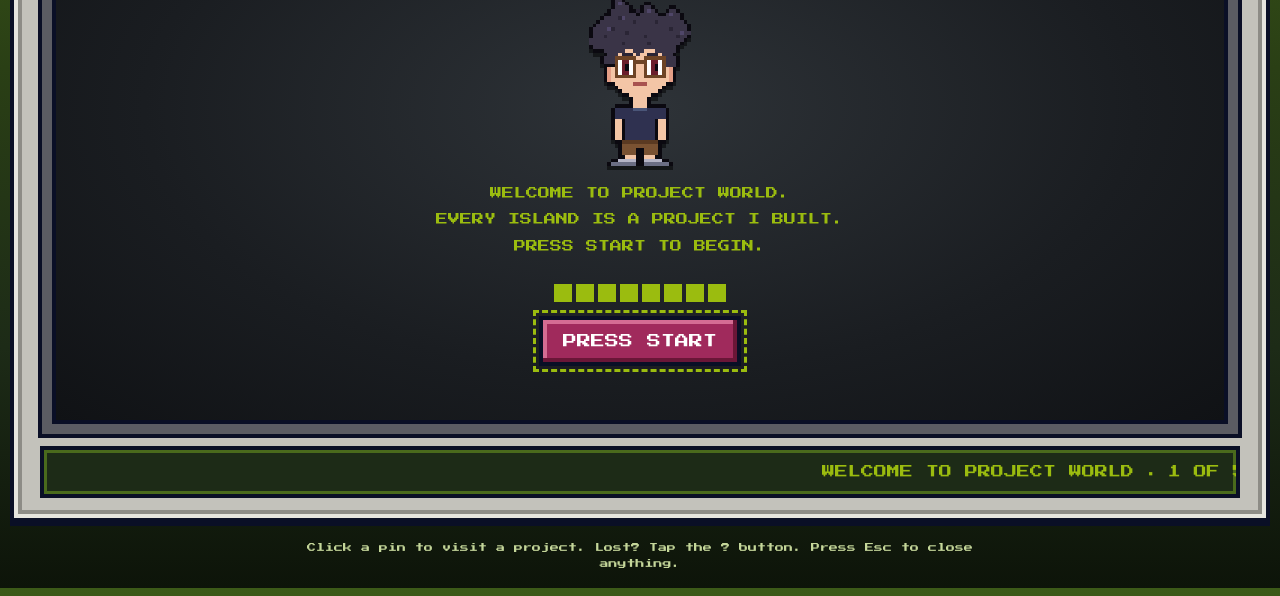
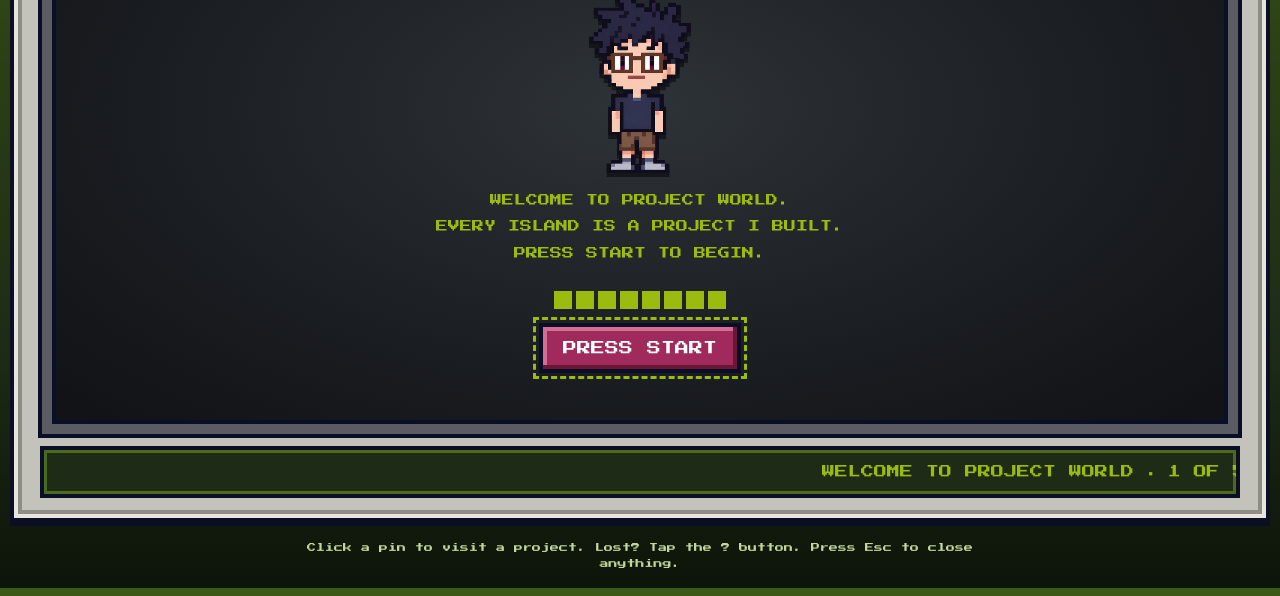
Before and after one commit to aalemany00/project-world, a plain HTML site: page index.html in a window 1280 px wide. Shown: the part 212-808 px from the top of the page. Drawn offline with Linux system fonts and the light colour scheme.

Commit message:
Add files via upload

```diff
--- a/devlog.js
+++ b/devlog.js
@@ -14,12 +14,12 @@ window.DEVLOG = [
     date: "2026-10-09",
     title: "Round 4: new character sprite and green background",
     items: [
-      "Replaced the guide with the sprite I supplied: big spiky hair, brown glasses, a navy tee, brown shorts, and gray sneakers. He still blinks and looks around.",
+      "Replaced the guide with the exact sprite image I supplied (cut out of its blue background): big spiky hair, brown glasses, a navy tee, brown shorts, and gray sneakers. He still blinks and looks around; his eyes are redrawn on top of the picture.",
       "Changed the page background to the same dark green as the title plate.",
       "Still to do: sound effects (I will supply the audio), then the zoom-in worlds."
     ],
     misreads: [
-      "The AI's own anime-style sprite did not look like the one I wanted. It worked much better once I handed it an actual image to copy."
+      "The AI kept redrawing my character by hand and it never matched the picture I gave it. It only got right when I told it to use the actual image, and to show me a preview before putting it in the site."
     ]
   },
   {
--- a/index.html
+++ b/index.html
@@ -34,13 +34,13 @@
       </div>
 
       <div class="hero" id="hero" role="button" tabindex="0" aria-label="Say hi to the guide">
-        <canvas id="heroCanvas" width="28" height="46" aria-hidden="true"></canvas>
+        <canvas id="heroCanvas" width="256" height="454" aria-hidden="true"></canvas>
         <div class="bubble" id="bubble" hidden></div>
       </div>
       <!-- boot-up intro -->
       <div class="boot" id="boot">
         <h2 class="boot-title">PROJECT WORLD</h2>
-        <canvas class="boot-hero" id="bootHero" width="28" height="46" aria-hidden="true"></canvas>
+        <canvas class="boot-hero" id="bootHero" width="256" height="454" aria-hidden="true"></canvas>
         <p class="boot-text" id="bootText" aria-live="polite"></p>
         <div class="loadbar" id="loadbar" aria-hidden="true"></div>
         <button class="start-btn" id="startBtn" type="button" hidden>PRESS START</button>
--- a/main.js
+++ b/main.js
@@ -166,119 +166,50 @@
     }
   }
 
-  // ---------- guide sprite: anime-style pixel Adrian (28 x 46) ----------
-  //  Built from shapes so it is easy to tweak. The eyes are painted separately
-  //  so he can blink and look around.
-  var HERO_W = 28, HERO_H = 46;
+  // ---------- guide sprite: Adrian's pixel character (guide.png) ----------
+  //  guide.png is the cut-out sprite you supplied. The eyes are re-drawn on top of it
+  //  so he can blink and look around. The numbers below are positions measured on the
+  //  original 724 x 1283 picture, so they still work if guide.png is resized.
+  //  (If you ever swap guide.png for a different picture, these numbers need updating.)
+  var GUIDE_SRC = "guide.png";
+  var GUIDE_REF = { w: 724, h: 1283 };
+  var GUIDE_EYES = [                       // [x, y, width, height]
+    { lens: [187, 461, 95, 93], iris: [222, 461, 33, 93] },
+    { lens: [400, 461, 98, 93], iris: [431, 461, 32, 93] }
+  ];
+  var GUIDE_WHITE = "#fefefe", GUIDE_SKIN = "#facbb3", GUIDE_LID = "#0b0910";
 
-  var HERO_COLORS = {
-    o: "#0b0910",                      // outline
-    h: "#3a3447", d: "#2a2535", H: "#4f4668",   // hair, hair shadow, hair highlight
-    s: "#f3c5a6", S: "#e59f87",        // skin, skin shade
-    g: "#6d4426",                      // glasses
-    w: "#ffffff", i: "#6b1e2c", e: "#0b0910",   // eye white, iris, pupil
-    m: "#a8524f",                      // mouth
-    t: "#2f3150", T: "#4a5578",        // shirt, collar
-    r: "#7a5232", R: "#5b3a22",        // shorts, waistband
-    k: "#b4b4c6", K: "#6b6e84"         // sneakers, soles
-  };
-
-  function buildHeroGrid() {
-    var g = [], x, y;
-    for (y = 0; y < HERO_H; y++) { g.push([]); for (x = 0; x < HERO_W; x++) g[y].push("."); }
-    function rect(rx, ry, w, h, ch) {
-      for (var j = ry; j < ry + h; j++)
-        for (var i = rx; i < rx + w; i++)
-          if (i >= 0 && i < HERO_W && j >= 0 && j < HERO_H) g[j][i] = ch;
-    }
-    function px(ix, iy, ch) { rect(ix, iy, 1, 1, ch); }
-    function spans(list, ch) { list.forEach(function (s) { rect(s[1], s[0], s[2] - s[1] + 1, 1, ch); }); }
-
-    // neck, ears, face
-    rect(12, 27, 4, 3, "s");
-    rect(5, 19, 2, 4, "s"); rect(21, 19, 2, 4, "s");
-    rect(7, 14, 14, 10, "s");
-    spans([[24, 8, 19], [25, 9, 18], [26, 11, 16], [27, 12, 15]], "s");
-
-    // body
-    rect(10, 30, 8, 9, "t");
-    rect(8, 30, 2, 3, "t"); rect(18, 30, 2, 3, "t");       // sleeves
-    rect(7, 30, 1, 3, "t"); rect(20, 30, 1, 3, "t");
-    rect(7, 33, 2, 6, "s"); rect(19, 33, 2, 6, "s");       // arms and hands
-    spans([[39, 9, 18], [40, 9, 18], [41, 9, 12], [41, 15, 18], [42, 9, 12], [42, 15, 18]], "r");
-    rect(10, 43, 3, 1, "s"); rect(15, 43, 3, 1, "s");      // legs
-    spans([[44, 8, 12], [45, 6, 12], [44, 15, 19], [45, 15, 21]], "k");
-
-    // spiky hair (drawn over the face)
-    spans([
-      [0, 7, 8], [1, 7, 9], [2, 7, 10], [2, 15, 16],
-      [3, 6, 10], [3, 15, 17], [3, 22, 23],
-      [4, 6, 12], [4, 14, 18], [4, 21, 24],
-      [5, 4, 24], [6, 3, 25], [7, 2, 26], [8, 1, 26], [9, 1, 27],
-      [10, 1, 26], [11, 0, 25], [12, 0, 24], [13, 1, 23],
-      [14, 4, 9], [14, 12, 14], [14, 18, 23],
-      [15, 5, 7], [15, 20, 22], [16, 4, 6], [16, 21, 23],
-      [17, 4, 6], [17, 21, 23], [18, 21, 23]
-    ], "h");
-    px(13, 15, "h");
-
-    // automatic outline around everything
-    var out = [];
-    for (y = 0; y < HERO_H; y++) for (x = 0; x < HERO_W; x++) {
-      if (g[y][x] !== ".") continue;
-      if ((y > 0 && g[y - 1][x] !== ".") || (y < HERO_H - 1 && g[y + 1][x] !== ".") ||
-          (x > 0 && g[y][x - 1] !== ".") || (x < HERO_W - 1 && g[y][x + 1] !== ".")) out.push([x, y]);
-    }
-    out.forEach(function (p) { g[p[1]][p[0]] = "o"; });
-
-    // details
-    [[8,5],[12,6],[18,6],[6,8],[22,8],[10,9],[15,10],[4,10],[24,10],[13,3],[16,12],[9,12]].forEach(function (p) { px(p[0], p[1], "d"); });
-    [[8,1],[16,3],[22,4],[5,8],[25,9],[9,5]].forEach(function (p) { px(p[0], p[1], "H"); });
-    rect(9, 15, 3, 1, "d"); rect(16, 15, 3, 1, "d");            // eyebrows
-    rect(5, 19, 1, 4, "S"); rect(22, 19, 1, 4, "S");            // ear shade
-    // glasses
-    rect(7, 16, 6, 1, "g"); rect(15, 16, 6, 1, "g");
-    rect(7, 21, 6, 1, "g"); rect(15, 21, 6, 1, "g");
-    rect(7, 17, 1, 4, "g"); rect(12, 17, 1, 4, "g");
-    rect(15, 17, 1, 4, "g"); rect(20, 17, 1, 4, "g");
-    rect(13, 17, 2, 1, "g");
-    rect(12, 23, 4, 1, "m");                                    // mouth
-    rect(12, 30, 4, 1, "T");                                    // collar
-    rect(9, 39, 10, 1, "R");                                    // waistband
-    rect(6, 45, 7, 1, "K"); rect(15, 45, 7, 1, "K");            // soles
-    return g;
-  }
-
-  var HERO_GRID = buildHeroGrid();
+  var guideImg = null;
   var heroState = { blink: false, look: 0 };
   var heroCanvases = [];
 
-  function paintEyes(ctx, x0) {                // each lens is 4 x 4 pixels, rows 17-20
-    if (heroState.blink) {
-      ctx.fillStyle = HERO_COLORS.s; ctx.fillRect(x0, 17, 4, 4);
-      ctx.fillStyle = HERO_COLORS.e; ctx.fillRect(x0, 19, 4, 1);
-      return;
-    }
-    ctx.fillStyle = HERO_COLORS.w; ctx.fillRect(x0, 17, 4, 4);
-    var ix = x0 + 1 + heroState.look;          // two-pixel-wide iris that slides left and right
-    ctx.fillStyle = HERO_COLORS.i; ctx.fillRect(ix, 17, 2, 4);
-    ctx.fillStyle = HERO_COLORS.e; ctx.fillRect(ix + (heroState.look < 0 ? 0 : 1), 18, 1, 2);
+  function paintEyes(ctx, kx, ky) {
+    GUIDE_EYES.forEach(function (eye) {
+      var lx = eye.lens[0], ly = eye.lens[1], lw = eye.lens[2], lh = eye.lens[3];
+      if (heroState.blink) {
+        ctx.fillStyle = GUIDE_SKIN; ctx.fillRect(lx * kx, ly * ky, lw * kx, lh * ky);
+        ctx.fillStyle = GUIDE_LID;  ctx.fillRect(lx * kx, (ly + lh * 0.45) * ky, lw * kx, Math.max(2, lh * 0.1 * ky));
+        return;
+      }
+      if (heroState.look) {
+        var ix = eye.iris[0], iy = eye.iris[1], iw = eye.iris[2], ih = eye.iris[3];
+        var nx = Math.min(Math.max(ix + heroState.look * 26, lx + 2), lx + lw - iw - 2);
+        ctx.fillStyle = GUIDE_WHITE; ctx.fillRect(lx * kx, ly * ky, lw * kx, lh * ky);
+        ctx.drawImage(guideImg, ix * kx, iy * ky, iw * kx, ih * ky, nx * kx, iy * ky, iw * kx, ih * ky);
+      }
+    });
   }
 
   function paintHero(canvas) {
+    if (!guideImg) return;
+    if (canvas.width !== guideImg.naturalWidth) {
+      canvas.width = guideImg.naturalWidth;
+      canvas.height = guideImg.naturalHeight;
+    }
     var ctx = canvas.getContext("2d");
-    ctx.clearRect(0, 0, HERO_W, HERO_H);
-    for (var y = 0; y < HERO_H; y++) {
-      for (var x = 0; x < HERO_W; x++) {
-        var ch = HERO_GRID[y][x];
-        if (ch !== "." && HERO_COLORS[ch]) {
-          ctx.fillStyle = HERO_COLORS[ch];
-          ctx.fillRect(x, y, 1, 1);
-        }
-      }
-    }
-    paintEyes(ctx, 8);
-    paintEyes(ctx, 16);
+    ctx.clearRect(0, 0, canvas.width, canvas.height);
+    ctx.drawImage(guideImg, 0, 0);
+    paintEyes(ctx, canvas.width / GUIDE_REF.w, canvas.height / GUIDE_REF.h);
   }
 
   function setHero(change) {
@@ -293,7 +224,7 @@
     (function blinkLoop() {
       setTimeout(function () {
         setHero({ blink: true });
-        setTimeout(function () { setHero({ blink: false }); blinkLoop(); }, 130);
+        setTimeout(function () { setHero({ blink: false }); blinkLoop(); }, 140);
       }, 2200 + Math.random() * 2800);
     })();
     (function lookLoop() {
@@ -306,8 +237,16 @@
 
   function initHero() {
     heroCanvases = [byId("heroCanvas"), byId("bootHero")];
-    heroCanvases.forEach(paintHero);
-    startHeroAnimation();
+    var img = new Image();
+    img.onload = function () {
+      guideImg = img;
+      heroCanvases.forEach(paintHero);
+      startHeroAnimation();
+    };
+    img.onerror = function () {
+      heroCanvases.forEach(function (c) { c.style.display = "none"; });
+    };
+    img.src = GUIDE_SRC;
   }
 
   // ---------- boot-up intro ----------
--- a/style.css
+++ b/style.css
@@ -195,7 +195,7 @@ body {
   animation: hop 1.4s steps(2) infinite;
   z-index: 4;
 }
-.hero canvas { width: 100%; height: auto; image-rendering: pixelated; display: block; filter: drop-shadow(0 3px 0 rgba(0,0,0,.45)); }
+.hero canvas { width: 100%; height: auto; image-rendering: auto; display: block; filter: drop-shadow(0 3px 0 rgba(0,0,0,.45)); }
 .bubble {
   position: absolute;
   left: calc(100% + 8px);
@@ -226,7 +226,7 @@ body {
 .boot-title { margin: 0; font-size: clamp(14px, 3vw, 30px); color: var(--lcd); text-shadow: 3px 3px 0 #000; }
 .boot-hero {
   width: clamp(70px, 8vw, 120px); height: auto;
-  image-rendering: pixelated;
+  image-rendering: auto;
   filter: drop-shadow(0 4px 0 rgba(0,0,0,.5));
   animation: drop 1s steps(10) both;
 }
```
Also changed, not shown: guide.png (added).
